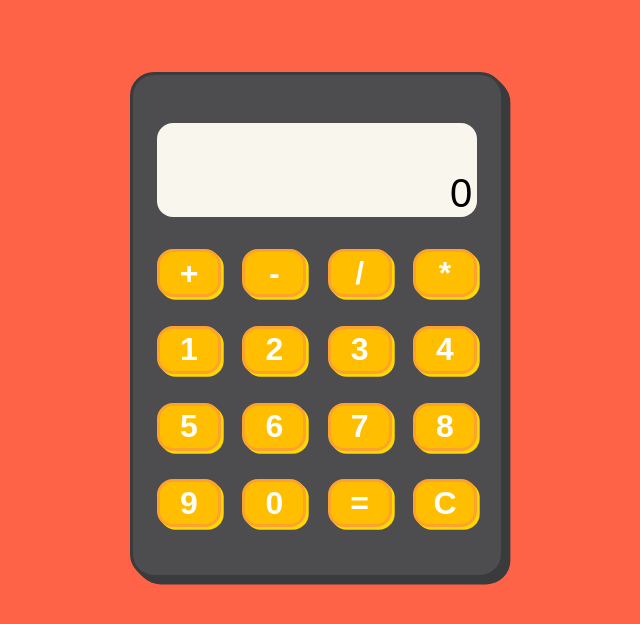
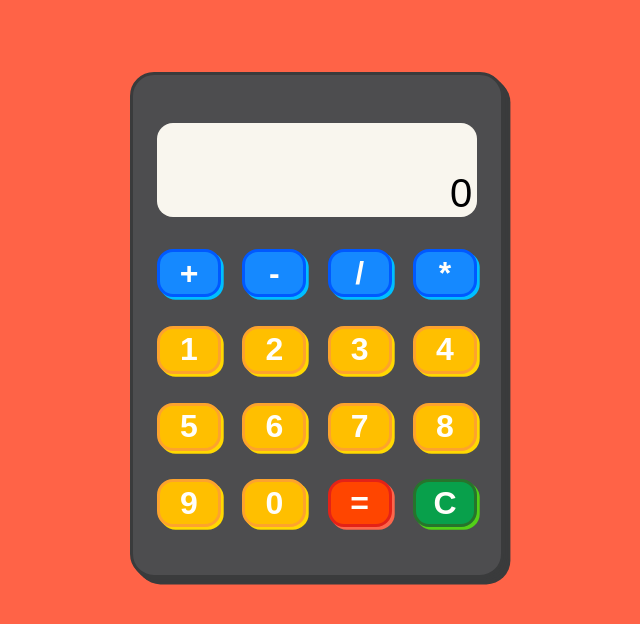
Before and after one commit to fedewulff/Calculator, a plain HTML site: page index.html in a window 1280 px wide. Shown: the whole page, without its empty margins (323-963 px from the left). Drawn offline with Linux system fonts and the light colour scheme.

Commit message:
Different colours for operators, equal and clear were added

```diff
--- a/style.css
+++ b/style.css
@@ -46,17 +46,42 @@ button {
     height: 3rem;
     width: 4rem;
     border-radius: 1rem;
-    background: #FFBF00;
-    border: 3px solid #fda32d;
     color: #FFFEFA;
     font-size: xx-large;
     font-weight: 600;
     text-align: center;
-    box-shadow: 0.17rem 0.17rem #FFD801;
     transition: all 0.2s ease;
     margin-bottom: 1.8rem;
-
 }
-button:active{
+.numbers {
+    background: #FFBF00;
+    border: 3px solid #fda32d;
+    box-shadow: 0.17rem 0.17rem #FFD801;
+}
+.numbers:active{
     box-shadow: 0.08rem 0.08rem #FFD801;
 }
+.operators {
+    background: #1589FF;
+    border: 3px solid #0059FF;
+    box-shadow: 0.17rem 0.17rem #00BFFF;
+}
+.operators:active{
+    box-shadow: 0.08rem 0.08rem #00BFFF;
+}
+.equal {
+    background: #FF4500;
+    border: 3px solid #E42217;
+    box-shadow: 0.17rem 0.17rem #fd664b;
+}
+.equal:active{
+    box-shadow: 0.08rem 0.08rem #fd664b;
+}
+.clear {
+    background: #08A04B;
+    border: 3px solid #27742C;
+    box-shadow: 0.17rem 0.17rem #52D017;
+}
+.clear:active{
+    box-shadow: 0.08rem 0.08rem #52D017;
+}
```
